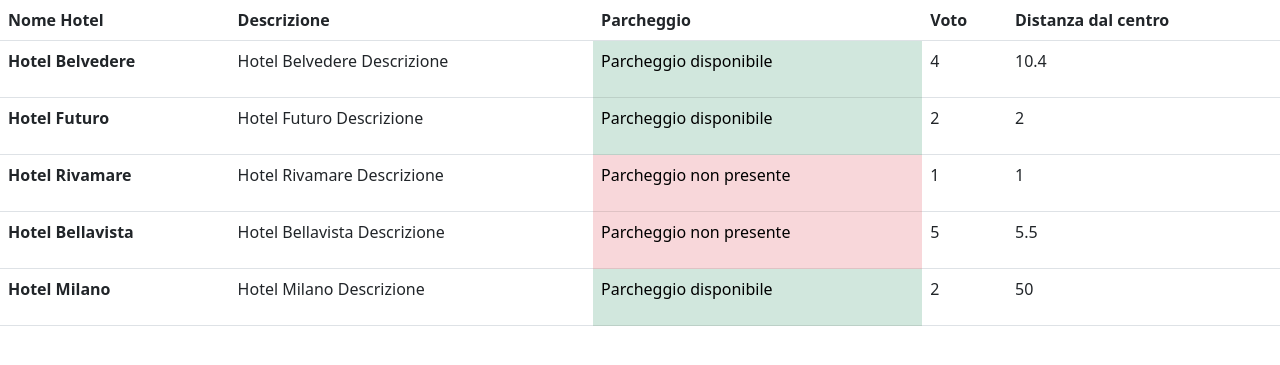
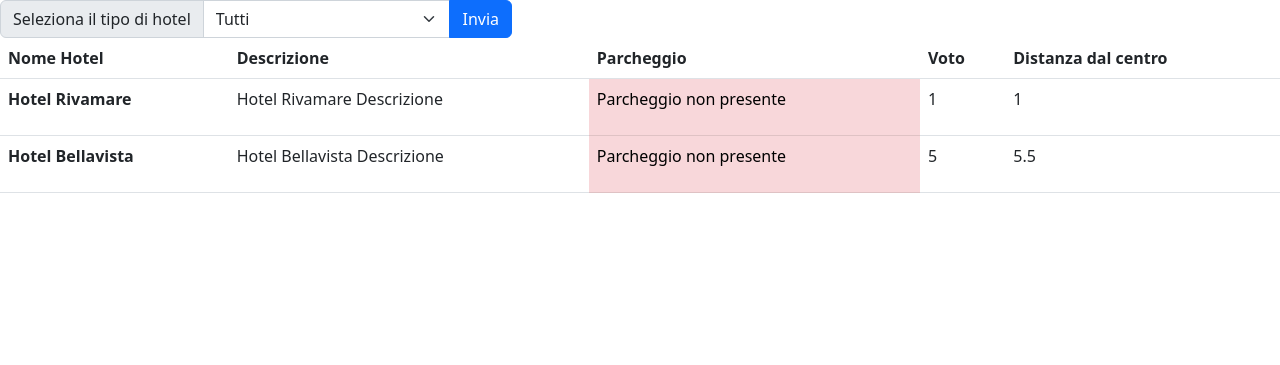
Before and after one commit to PierluigiTornesi/php-hotel, a PHP site: page /?parking=1 in a window 1280 px wide. Shown: the top 365 px of the page. Run offline with PHP 8.4, Linux system fonts and the light colour scheme.

Commit message:
add: filtro per parcheggio

```diff
--- a/index.php
+++ b/index.php
@@ -1,5 +1,5 @@
 <?php
-
+    //array con tutti gli hotel
     $hotels = [
 
         [
@@ -42,6 +42,35 @@
 
 ?>
 
+<?php
+    //array degli hotel senza parcheggio
+    $hotels_nopark = [];
+    //array degli hotel con parcheggio
+    $hotels_park = [];
+
+    foreach($hotels as $hotel){
+        if($hotel['parking']){
+            $hotels_park[] = $hotel;
+        }else{
+            $hotels_nopark[] = $hotel;
+        }
+    }
+    //var_dump($hotels_park);
+    //var_dump($hotels_nopark);
+?>
+
+<?php
+    //variabile contenente la scelta fatta
+    $result =  $_GET['parking'] ;
+    //var_dump($result);
+    if($result === ''){
+        $array = $hotels;
+    }elseif($result === 'true'){
+        $array = $hotels_park;
+    }else{
+        $array = $hotels_nopark;
+    }
+?>
 <!DOCTYPE html>
 <html lang="en">
 <head>
@@ -54,6 +83,18 @@
 
 </head>
 <body>
+
+    <form action="index.php" method="get">
+        <div class="input-group" style="width: 40%">
+            <label for="parking" class="input-group-text">Seleziona il tipo di hotel </label>
+            <select class="form-select" id="parking" name="parking">
+                <option value="" selected>Tutti </option>
+                <option value="true">Hotel con parcheggio</option>
+                <option value="false">Hotel senza parcheggio</option>
+            </select>
+            <button class="btn btn-primary" type="submit">Invia</button>
+        </div>
+    </form>
 
     <?php //foreach ($hotels as $hotel ) { ?>
         <!-- <section>
@@ -83,7 +124,7 @@
                 </tr>
             </thead>
             <tbody>
-                <?php foreach ($hotels as $hotel ) { ?>
+                <?php foreach ($array as $hotel ) { ?>
                     <tr>
                     <th scope="row"><?php echo $hotel['name'] ?></th>
                     <td><?php echo $hotel['description'] ?></td>
```
